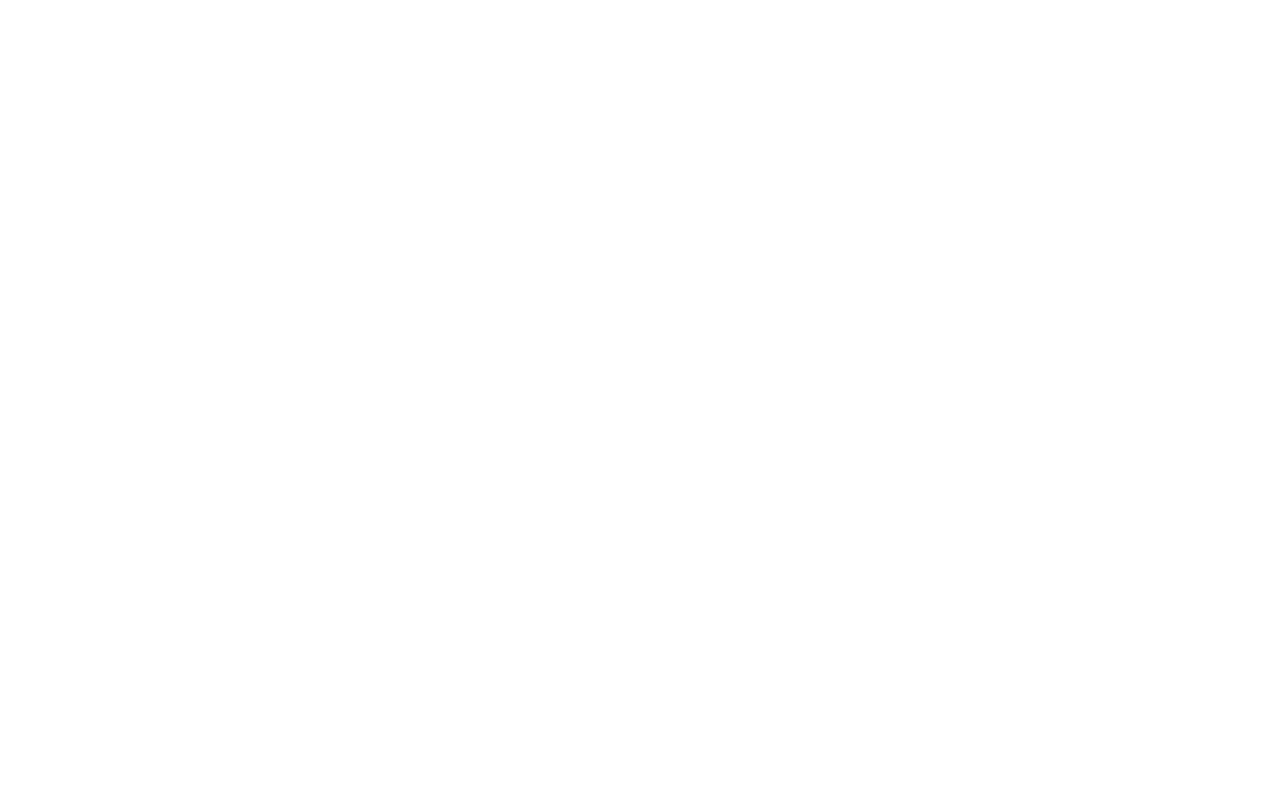
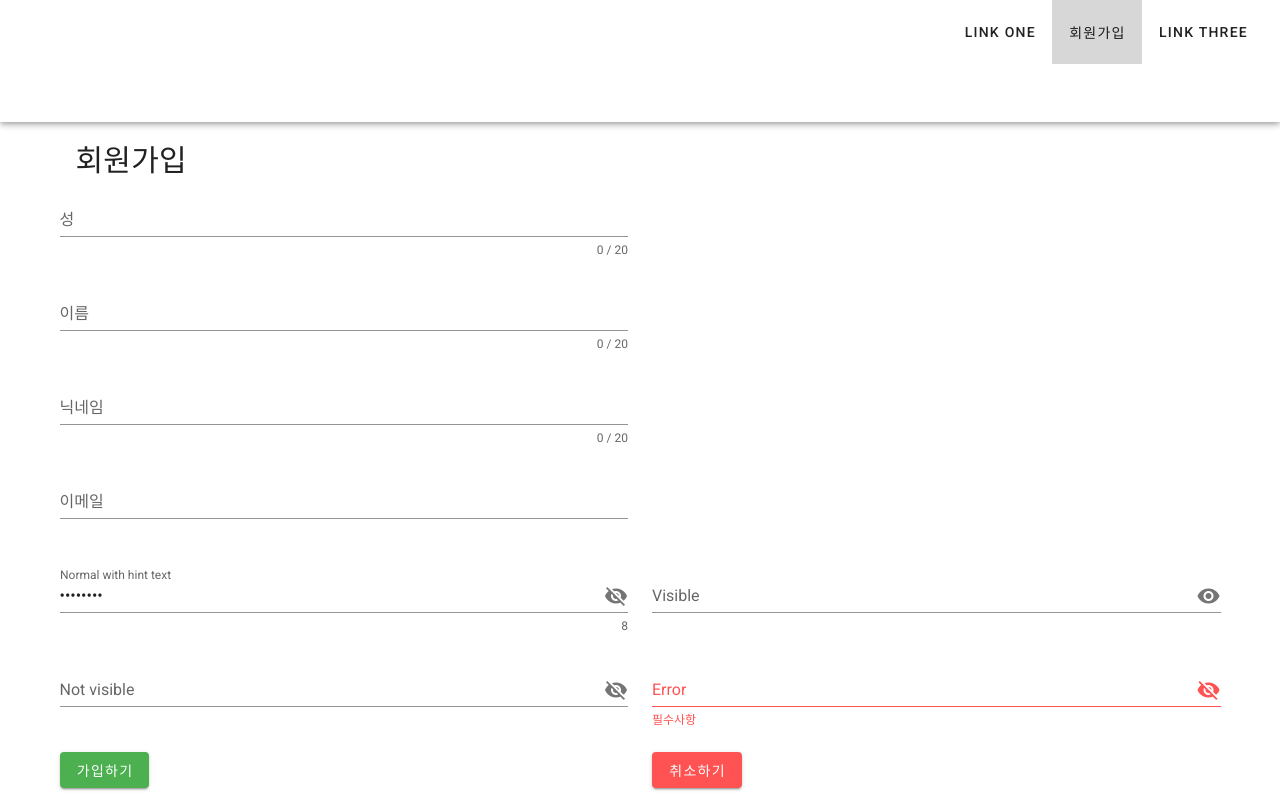
Before and after one commit to SwimmingLee/StudyPro, a Vue app in the folder front-sk/: page /join in a window 1280 px wide. Built offline with nearby package versions, Linux system fonts and the light colour scheme.

Commit message:
join.vue added

```diff
--- a/front-sk/src/components/common/Header.vue
+++ b/front-sk/src/components/common/Header.vue
@@ -6,7 +6,7 @@
     <v-spacer></v-spacer>
     <v-toolbar-items class="hidden-sm-and-down">
       <v-btn text>Link One</v-btn>
-      <v-btn text>Link Two</v-btn>
+      <v-btn to='/join' text>회원가입</v-btn>
       <v-btn text>Link Three</v-btn>
     </v-toolbar-items>
   </v-toolbar>
--- /dev/null
+++ b/front-sk/src/components/user/Join.vue
@@ -0,0 +1,167 @@
+<template>
+
+    <v-form>
+        <v-container>
+
+            <v-card-text style="font-size:30px">
+            회원가입
+            </v-card-text>
+
+            <v-row>
+                <v-col cols="12" sm="6">
+                    <v-text-field
+                        v-model="last"
+                        :rules="[rules.required, rules.counter]"
+                        label="성"
+                        counter
+                        maxlength="20"
+                    ></v-text-field>
+                </v-col>
+            </v-row>
+
+            <v-row>
+                <v-col cols="12" sm="6">
+                    <v-text-field
+                        v-model="first"
+                        :rules="[rules.required, rules.counter]"
+                        label="이름"
+                        counter
+                        maxlength="20"
+                    ></v-text-field>
+                </v-col>
+            </v-row>
+
+            <v-row>
+                <v-col cols="12" sm="6">
+                    <v-text-field
+                        v-model="nickname"
+                        :rules="[rules.required, rules.counter]"
+                        label="닉네임"
+                        counter
+                        maxlength="20"
+                    ></v-text-field>
+                </v-col>
+            </v-row>
+
+            <v-row>
+                <v-col cols="12" sm="6">
+                    <v-text-field
+                        v-model="email"
+                        :rules="[rules.required, rules.email]"
+                        label="이메일"
+                    ></v-text-field>
+                </v-col>
+            </v-row>
+
+
+            <v-row>
+
+                <v-col cols="12" sm="6">
+                <v-text-field
+                    v-model="password"
+                    :append-icon="show1 ? 'mdi-eye' : 'mdi-eye-off'"
+                    :rules="[rules.required, rules.min]"
+                    :type="show1 ? 'text' : 'password'"
+                    name="input-10-1"
+                    label="Normal with hint text"
+                    hint="At least 8 characters"
+                    counter
+                    @click:append="show1 = !show1"
+                ></v-text-field>
+                </v-col>
+
+                <v-col cols="12" sm="6">
+                <v-text-field
+                    :append-icon="show2 ? 'mdi-eye' : 'mdi-eye-off'"
+                    :rules="[rules.required, rules.min]"
+                    :type="show2 ? 'text' : 'password'"
+                    name="input-10-2"
+                    label="Visible"
+                    hint="At least 8 characters"
+                    value=""
+                    class="input-group--focused"
+                    @click:append="show2 = !show2"
+                ></v-text-field>
+                </v-col>
+
+                <v-col cols="12" sm="6">
+                <v-text-field
+                    :append-icon="show3 ? 'mdi-eye' : 'mdi-eye-off'"
+                    :rules="[rules.required, rules.min]"
+                    :type="show3 ? 'text' : 'password'"
+                    name="input-10-2"
+                    label="Not visible"
+                    hint="At least 8 characters"
+                    value=""
+                    class="input-group--focused"
+                    @click:append="show3 = !show3"
+                ></v-text-field>
+                </v-col>
+
+                <v-col cols="12" sm="6">
+                <v-text-field
+                    :append-icon="show4 ? 'mdi-eye' : 'mdi-eye-off'"
+                    :rules="[rules.required, rules.emailMatch]"
+                    :type="show4 ? 'text' : 'password'"
+                    name="input-10-2"
+                    label="Error"
+                    hint="At least 8 characters"
+                    value=""
+                    error
+                    @click:append="show4 = !show4"
+                ></v-text-field>
+                </v-col>
+
+            </v-row>
+
+
+            <v-row align="right">
+                <v-col >
+                    <v-btn color="success" dark>가입하기</v-btn>
+                </v-col>
+
+                <v-col>
+                    <v-btn color="error" dark>취소하기</v-btn>
+                </v-col>
+
+            </v-row>
+
+
+
+
+        </v-container>
+    </v-form>
+</template>
+
+
+<script>
+  export default {
+    data () {
+      return {
+
+        show1: false,
+        show2: true,
+        show3: false,
+        show4: false,
+        password: 'Password',
+
+        first: '',
+        last: '',
+        nickname: '',
+        email: '',
+        rules: {
+          required: value => !!value || '필수사항',
+          counter: value => value.length <= 20 || '최대 10자까지 가능합니다.',
+          email: value => {
+            const pattern = /^(([^<>()[\]\\.,;:\s@"]+(\.[^<>()[\]\\.,;:\s@"]+)*)|(".+"))@((\[[0-9]{1,3}\.[0-9]{1,3}\.[0-9]{1,3}\.[0-9]{1,3}])|(([a-zA-Z\-0-9]+\.)+[a-zA-Z]{2,}))$/
+            return pattern.test(value) || '이메일 형식이 올바르지 않습니다.'
+          },
+          min: v => v.length >= 8 || 'Min 8 characters',
+          emailMatch: () => ('The email and password you entered don\'t match'),
+        },
+
+
+      }
+    },
+  }
+</script>
--- a/front-sk/src/router/index.js
+++ b/front-sk/src/router/index.js
@@ -3,6 +3,7 @@
 import intro from '../views/Intro'
 import home from '../views/Home'
 import appHeader from '@/components/common/Header'
+import join from '@/components/user/Join'
 
 Vue.use(VueRouter)
 
@@ -23,6 +24,15 @@
             default: home,
             footer: null
         }
+    },
+    {
+        path: '/join',
+        name: 'join',
+        components: {
+            header: appHeader,
+            default: join,
+            footer: null
+        }
     }
 ]
 
```
